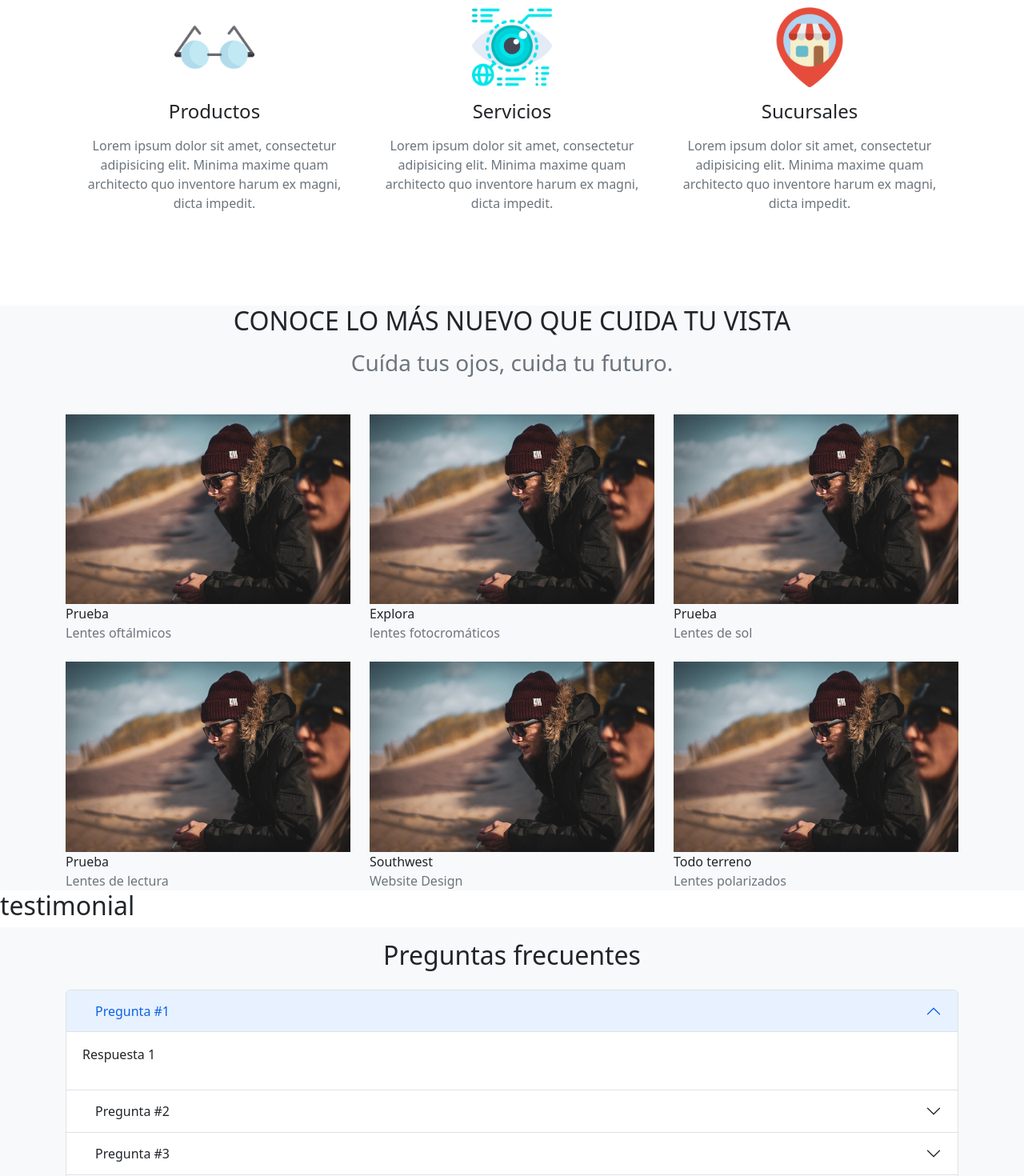
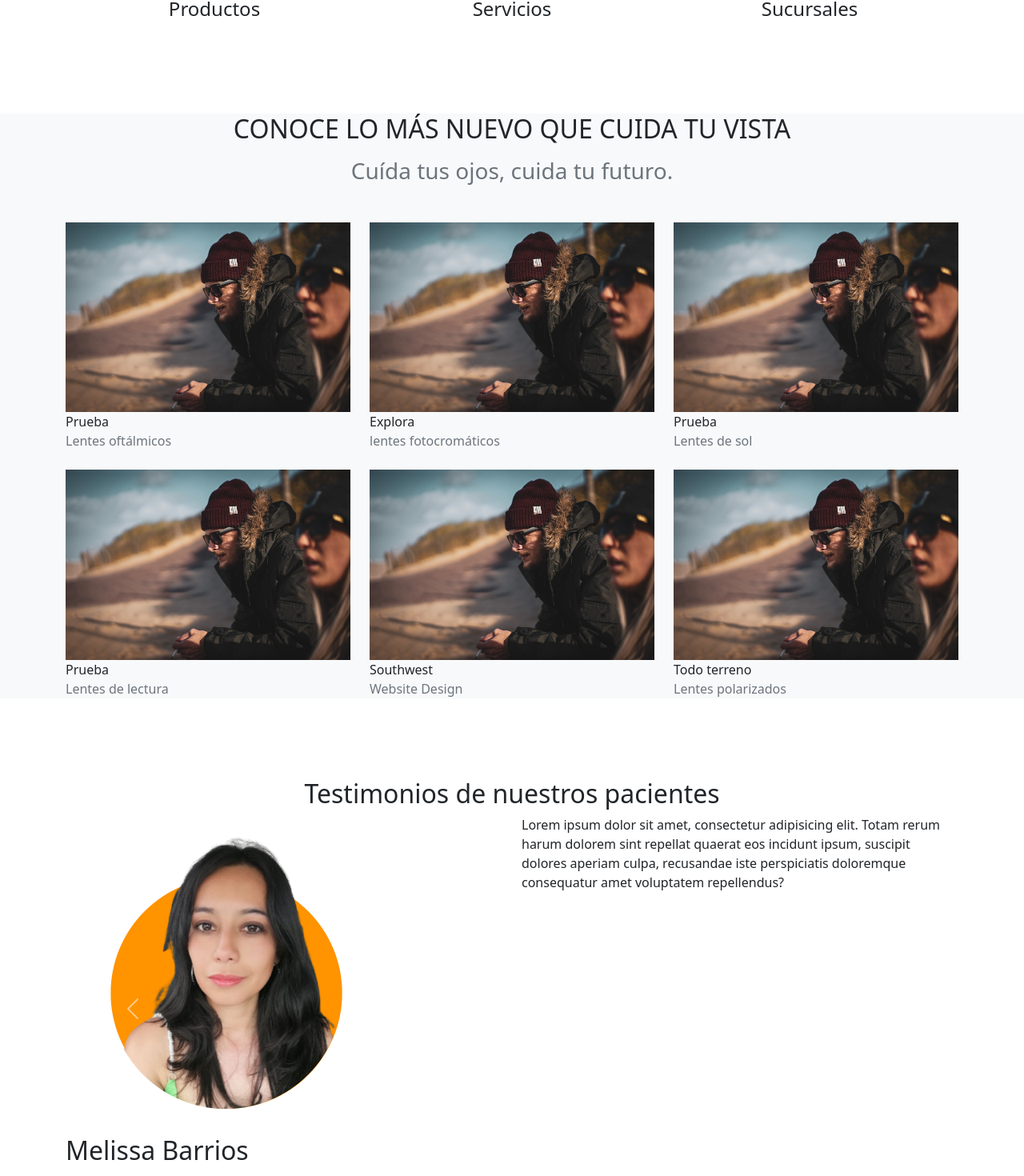
Before and after one commit to MeliBis/opticenter, a React (Vite) app: page / in a window 1280 px wide. Shown: the part 1220-2690 px from the top of the page at 80% size. Built offline with nearby package versions, Linux system fonts and the light colour scheme.

Commit message:
se agregan testimonios sin estilos

```diff
--- a/src/Components/Generales/Navbar.jsx
+++ b/src/Components/Generales/Navbar.jsx
@@ -28,7 +28,7 @@ const Navbar = () => {
             </li>
             <li className="nav-item">
               <Link className="nav-link" to="/acerca">
-                Acerda de
+                Acerca de
               </Link>
             </li>
             <li className="nav-item">
--- a/src/Components/Home/Section3Testimonials.jsx
+++ b/src/Components/Home/Section3Testimonials.jsx
@@ -1,6 +1,118 @@
+import imgTestimonial1 from '../../assets/testimonials/meli.png'
 const Section3Testimonials = () => {
   return (
-    <h2>testimonial</h2>
+    <section className='section-testimonio margen'>
+    <div className="container">
+      <h2 className="section-testimonio-header text-center">
+        Testimonios <span>de nuestros pacientes</span>
+      </h2>
+      <div className="testimonials">
+        <div id="carouselExample" className="carousel slide">
+          <div className="carousel-inner">
+            <div className="carousel-item active">
+
+              <div className="single-item">
+                <div className="row">
+                  <div className="col-md-6">
+                    <div className="profile">
+                      <div className="img-area">
+                        <img src={imgTestimonial1} alt=""  />
+                      </div>
+                      <div className="bio">
+                        <h2 className='testimonials-title'>Melissa Barrios</h2>
+                        <h4 className='testimonials-text'>Web Debeloper</h4>
+                      </div>
+                    </div>
+                  </div>
+
+                  <div className="col-md-6">
+                    <div className="content">
+                      <p ><span></span>
+                      Lorem ipsum dolor sit amet, consectetur adipisicing elit. Totam rerum harum dolorem sint repellat quaerat eos incidunt ipsum, suscipit dolores aperiam culpa, recusandae iste perspiciatis doloremque consequatur amet voluptatem repellendus?
+                      </p>
+
+                    </div>
+                  </div>
+                </div>
+              </div>
+
+            </div>
+            <div className="carousel-item">
+            <div className="single-item">
+                <div className="row">
+                  <div className="col-md-6">
+                    <div className="profile">
+                      <div className="img-area">
+                        <img src={imgTestimonial1} alt="" />
+                      </div>
+                      <div className="bio">
+                        <h2>Cata Micaela Barrios</h2>
+                        <h4>Web Debeloper</h4>
+                      </div>
+                    </div>
+                  </div>
+
+                  <div className="col-md-6">
+                    <div className="content">
+                      <p>
+                      Lorem ipsum dolor sit amet, consectetur adipisicing elit. Totam rerum harum dolorem sint repellat quaerat eos incidunt ipsum, suscipit dolores aperiam culpa, recusandae iste perspiciatis doloremque consequatur amet voluptatem repellendus?
+                      </p>
+                    </div>
+                  </div>
+                </div>
+              </div>
+            </div>
+
+            <div className="carousel-item">
+              <div className="single-item">
+                <div className="row">
+
+                  <div className="col-md-6">
+                    <div className="profile">
+                      <div className="img-area">
+                        <img src={imgTestimonial1} alt="" />
+                      </div>
+                      <div className="bio">
+                        <h2>Melissa Barrios</h2>
+                        <h4>Web Developer</h4>
+                      </div>
+                    </div>
+                  </div>
+
+                  <div className="col-md-6">
+                    <div className="content">
+                      <p><span>logo left</span>
+                      Lorem ipsum dolor sit amet, consectetur adipisicing elit. Totam rerum harum dolorem sint repellat quaerat eos incidunt ipsum, suscipit dolores aperiam culpa, recusandae iste perspiciatis doloremque consequatur amet voluptatem repellendus?
+                      </p>
+
+                    </div>
+                  </div>
+                </div>
+              </div>
+            </div>
+          </div>
+          <button
+            className="carousel-control-prev"
+            type="button"
+            data-bs-target="#carouselExample"
+            data-bs-slide="prev"
+          >
+            <span className="carousel-control-prev-icon" aria-hidden="true" />
+            <span className="visually-hidden">Previous</span>
+          </button>
+          <button
+            className="carousel-control-next"
+            type="button"
+            data-bs-target="#carouselExample"
+            data-bs-slide="next"
+          >
+            <span className="carousel-control-next-icon" aria-hidden="true" />
+            <span className="visually-hidden">Next</span>
+          </button>
+        </div>
+      </div>
+    </div>
+  </section>
   );
 };
 
--- a/src/Components/Services/Services.jsx
+++ b/src/Components/Services/Services.jsx
@@ -3,15 +3,15 @@ import servicesIcon from '../../assets/services/servicios-icono.png'
 import sucursalIcon from '../../assets/services/sucursal-icono.png'
 const Services = () => {
   return (
-    <div className='mt-5'>
-<div className="container intro-section">
+    <div className=''>
+<div className="container intro-section ">
       <section className="page-section" >
         <div className="container">
           <div className="text-center">
-            <h2 className="section-heading text-uppercase">Servicios</h2>
+       {/*      <h2 className="section-heading text-uppercase">Servicios</h2>
             <h3 className="section-subheading text-muted">
              Tecnología de última generación: "Los mejores resultados para tu visión."
-            </h3>
+            </h3> */}
           </div>
           <div className="row text-center mt-5">
             <div className="col-md-4">
@@ -20,9 +20,6 @@ const Services = () => {
                </span>
               <h4 className="my-3">Productos</h4>
               <p className="text-muted">
-                Lorem ipsum dolor sit amet, consectetur adipisicing elit. Minima
-                maxime quam architecto quo inventore harum ex magni, dicta
-                impedit.
               </p>
             </div>
             <div className="col-md-4">
@@ -31,9 +28,7 @@ const Services = () => {
               </span>
               <h4 className="my-3">Servicios</h4>
               <p className="text-muted">
-                Lorem ipsum dolor sit amet, consectetur adipisicing elit. Minima
-                maxime quam architecto quo inventore harum ex magni, dicta
-                impedit.
+
               </p>
             </div>
             <div className="col-md-4">
@@ -42,9 +37,7 @@ const Services = () => {
               </span>
               <h4 className="my-3">Sucursales</h4>
               <p className="text-muted">
-                Lorem ipsum dolor sit amet, consectetur adipisicing elit. Minima
-                maxime quam architecto quo inventore harum ex magni, dicta
-                impedit.
+
               </p>
             </div>
           </div>
```
Also changed, not shown: src/Components/Testimonials/Testimonials.jsx (added, +8 -0 lines), src/index.css (+65 -0 lines), src/assets/testimonials/meli.png (added).
